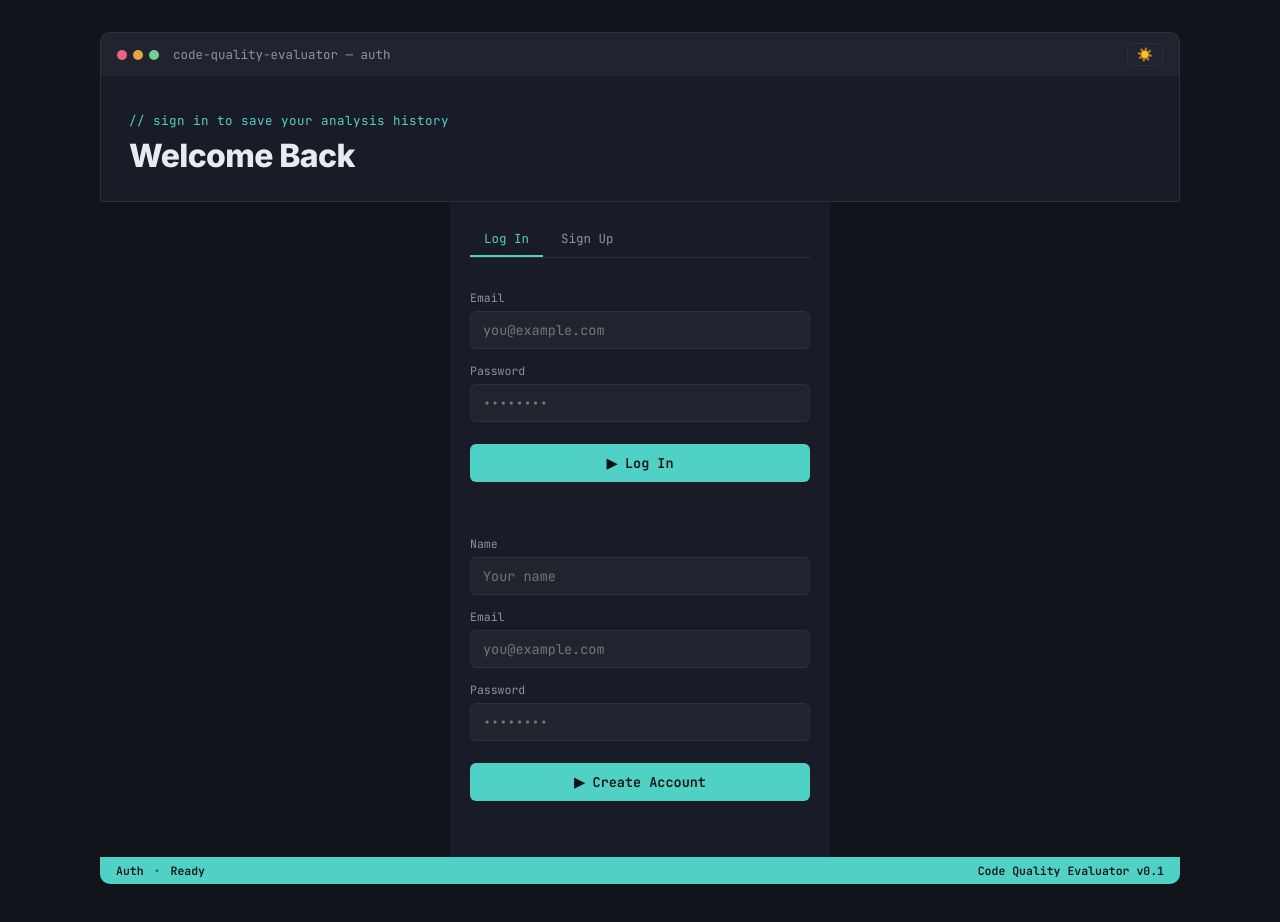
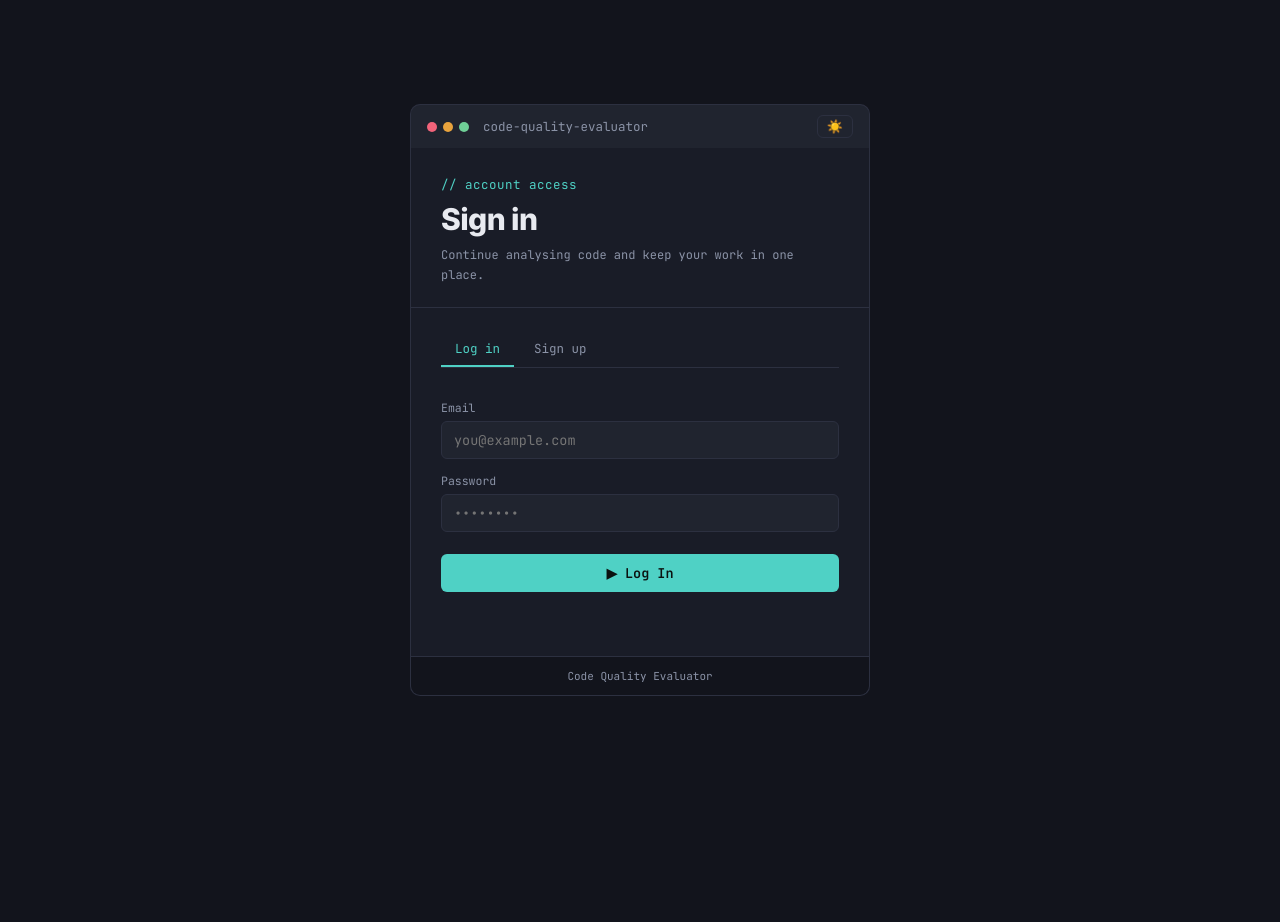
Before and after one commit to rubbulu/code-quality-evaluator, a plain HTML site: page frontend/login.html in a window 1280 px wide. After the commit the page ends 800 px from the top, so only its background shows below. Drawn offline with Linux system fonts and the light colour scheme.

Commit message:
fix: connect auth frontend to backend routes

```diff
--- a/frontend/css/style.css
+++ b/frontend/css/style.css
@@ -265,12 +265,63 @@ body.light {
 /* --- auth forms --- */
 .hidden { display: none; }
 
+/* Login page only: keep the account controls compact and visually separate
+   from the full-size code editor layout. */
+body.auth-page {
+  min-height: 100vh;
+  align-items: center;
+  padding: 24px 16px;
+}
+
+.auth-page .app {
+  max-width: 460px;
+}
+
+.auth-hero {
+  background: var(--panel);
+  border: 1px solid var(--border);
+  border-top: none;
+  padding: 28px 30px 22px;
+}
+
+.auth-hero h1 {
+  font-family: var(--display);
+  font-size: 30px;
+  line-height: 1.1;
+  margin: 0;
+  letter-spacing: -0.02em;
+}
+
+.auth-hero p {
+  color: var(--muted);
+  font-size: 12px;
+  line-height: 1.6;
+  margin: 10px 0 0;
+}
+
+.auth-card {
+  background: var(--panel);
+  border: 1px solid var(--border);
+  border-top: none;
+  padding: 24px 30px 28px;
+}
+
+.auth-tabs {
+  display: flex;
+  gap: 6px;
+  border-bottom: 1px solid var(--border);
+  margin-bottom: 14px;
+}
+
 .auth-form {
   display: flex;
   flex-direction: column;
   gap: 6px;
   padding: 10px 0 4px;
 }
+
+/* This must follow .auth-form: both selectors have the same specificity. */
+.auth-form.hidden { display: none; }
 .auth-form label {
   font-size: 11.5px;
   color: var(--muted);
@@ -311,6 +362,16 @@ body.light {
 }
 .auth-message.error { color: var(--coral); }
 .auth-message.success { color: var(--green); }
+
+.auth-footer {
+  border: 1px solid var(--border);
+  border-top: none;
+  border-radius: 0 0 10px 10px;
+  color: var(--muted);
+  font-size: 11px;
+  padding: 12px 30px;
+  text-align: center;
+}
 /* --- mobile responsiveness --- */
 @media (max-width: 760px) {
 
@@ -595,3 +656,14 @@ body.light {
   max-height: 340px;
   overflow-y: auto;
 }
+
+.auth-link {
+  color: var(--teal);
+  font-size: 12px;
+  text-decoration: none;
+  padding: 4px 8px;
+}
+
+.auth-link:hover {
+  text-decoration: underline;
+}
--- a/frontend/js/auth.js
+++ b/frontend/js/auth.js
@@ -12,12 +12,29 @@ themeToggle.addEventListener("click", () => {
 
 // tab switching between login/signup
 const authTabs = document.querySelectorAll("#authTabs .tab");
+const authTitle = document.getElementById("authTitle");
+const authSubtitle = document.getElementById("authSubtitle");
+
+function setAuthMode(mode) {
+  const isLogin = mode === "login";
+
+  authTabs.forEach(tab => {
+    const isActive = tab.dataset.form === mode;
+    tab.classList.toggle("active", isActive);
+    tab.setAttribute("aria-selected", String(isActive));
+  });
+
+  document.getElementById("loginForm").classList.toggle("hidden", !isLogin);
+  document.getElementById("signupForm").classList.toggle("hidden", isLogin);
+  authTitle.textContent = isLogin ? "Sign in" : "Create your account";
+  authSubtitle.textContent = isLogin
+    ? "Continue analysing code and keep your work in one place."
+    : "Create an account to save and revisit your analysis history.";
+}
+
 authTabs.forEach(tab => {
   tab.addEventListener("click", () => {
-    authTabs.forEach(t => t.classList.remove("active"));
-    tab.classList.add("active");
-    document.getElementById("loginForm").classList.toggle("hidden", tab.dataset.form !== "login");
-    document.getElementById("signupForm").classList.toggle("hidden", tab.dataset.form !== "signup");
+    setAuthMode(tab.dataset.form);
   });
 });
 
@@ -29,19 +46,24 @@ document.getElementById("loginForm").addEventListener("submit", async (e) => {
   const msg = document.getElementById("loginMessage");
 
   try {
-    const res = await fetch("http://localhost:5000/api/login", {
+    const res = await fetch("http://localhost:5000/api/auth/login", {
       method: "POST",
       headers: { "Content-Type": "application/json" },
       body: JSON.stringify({ email, password })
     });
     const data = await res.json();
     if (res.ok) {
-      msg.textContent = "Login successful!";
+      localStorage.setItem("cqe-token", data.token);
+      localStorage.setItem("cqe-user-name", data.name);
+
+      msg.textContent = "Login successful! Redirecting...";
       msg.className = "auth-message success";
-    } else {
-      msg.textContent = data.message || "Login failed";
-      msg.className = "auth-message error";
-    }
+
+      window.location.href = "index.html";
+  } else {
+    msg.textContent = data.message || "Login failed";
+    msg.className = "auth-message error";
+  }
   } catch {
     msg.textContent = "Backend not reachable";
     msg.className = "auth-message error";
@@ -57,7 +79,7 @@ document.getElementById("signupForm").addEventListener("submit", async (e) => {
   const msg = document.getElementById("signupMessage");
 
   try {
-    const res = await fetch("http://localhost:5000/api/register", {
+    const res = await fetch("http://localhost:5000/api/auth/register", {
       method: "POST",
       headers: { "Content-Type": "application/json" },
       body: JSON.stringify({ name, email, password })
--- a/frontend/login.html
+++ b/frontend/login.html
@@ -8,31 +8,32 @@
 <link href="https://fonts.googleapis.com/css2?family=JetBrains+Mono:wght@400;500;600;700&family=Inter:wght@600;800&display=swap" rel="stylesheet">
 <link rel="stylesheet" href="css/style.css">
 </head>
-<body>
+<body class="auth-page">
 
   <div class="app">
 
     <!-- fake window titlebar -->
     <div class="titlebar">
       <div class="dots"><span></span><span></span><span></span></div>
-      <div class="titlebar-name">code-quality-evaluator — auth</div>
+      <div class="titlebar-name">code-quality-evaluator</div>
       <button class="theme-toggle" id="themeToggle" title="Toggle light/dark mode">☀️</button>
     </div>
 
-    <header class="hero">
-      <div class="eyebrow">// sign in to save your analysis history</div>
-      <h1 style="font-size: 32px;">Welcome Back</h1>
+    <header class="auth-hero">
+      <div class="eyebrow">// account access</div>
+      <h1 id="authTitle">Sign in</h1>
+      <p id="authSubtitle">Continue analysing code and keep your work in one place.</p>
     </header>
 
-    <div class="pane" style="max-width: 380px; margin: 0 auto;">
+    <main class="auth-card">
 
-      <div class="tabstrip" id="authTabs">
-        <button class="tab active" data-form="login">Log In</button>
-        <button class="tab" data-form="signup">Sign Up</button>
+      <div class="auth-tabs" id="authTabs" role="tablist" aria-label="Account access">
+        <button class="tab active" type="button" role="tab" aria-selected="true" aria-controls="loginForm" data-form="login">Log in</button>
+        <button class="tab" type="button" role="tab" aria-selected="false" aria-controls="signupForm" data-form="signup">Sign up</button>
       </div>
 
       <!-- LOGIN FORM -->
-      <form id="loginForm" class="auth-form">
+      <form id="loginForm" class="auth-form" aria-label="Log in">
         <label>Email</label>
         <input type="email" id="loginEmail" placeholder="you@example.com" required>
 
@@ -44,7 +45,7 @@
       </form>
 
       <!-- SIGNUP FORM -->
-      <form id="signupForm" class="auth-form hidden">
+      <form id="signupForm" class="auth-form hidden" aria-label="Sign up">
         <label>Name</label>
         <input type="text" id="signupName" placeholder="Your name" required>
 
@@ -58,15 +59,9 @@
         <div class="auth-message" id="signupMessage"></div>
       </form>
 
-    </div>
+    </main>
 
-    <div class="statusbar">
-      <span>Auth</span>
-      <span class="statusbar-sep">•</span>
-      <span id="statusReady">Ready</span>
-      <span class="statusbar-spacer"></span>
-      <span>Code Quality Evaluator v0.1</span>
-    </div>
+    <footer class="auth-footer">Code Quality Evaluator</footer>
 
   </div>
 
```
Also changed, not shown: frontend/index.html (+1 -0 lines), frontend/js/app.js (+9 -4 lines), 1 other file.
